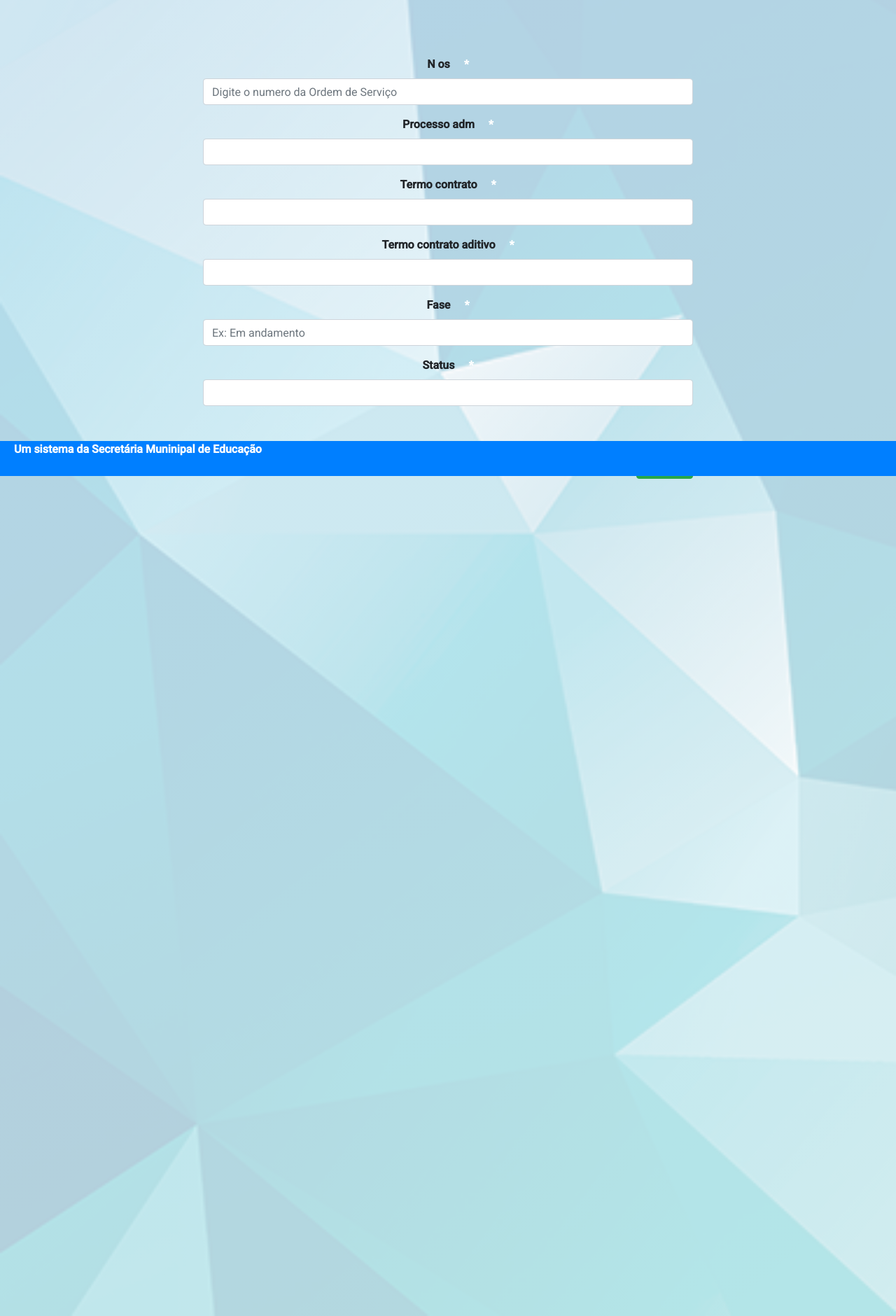
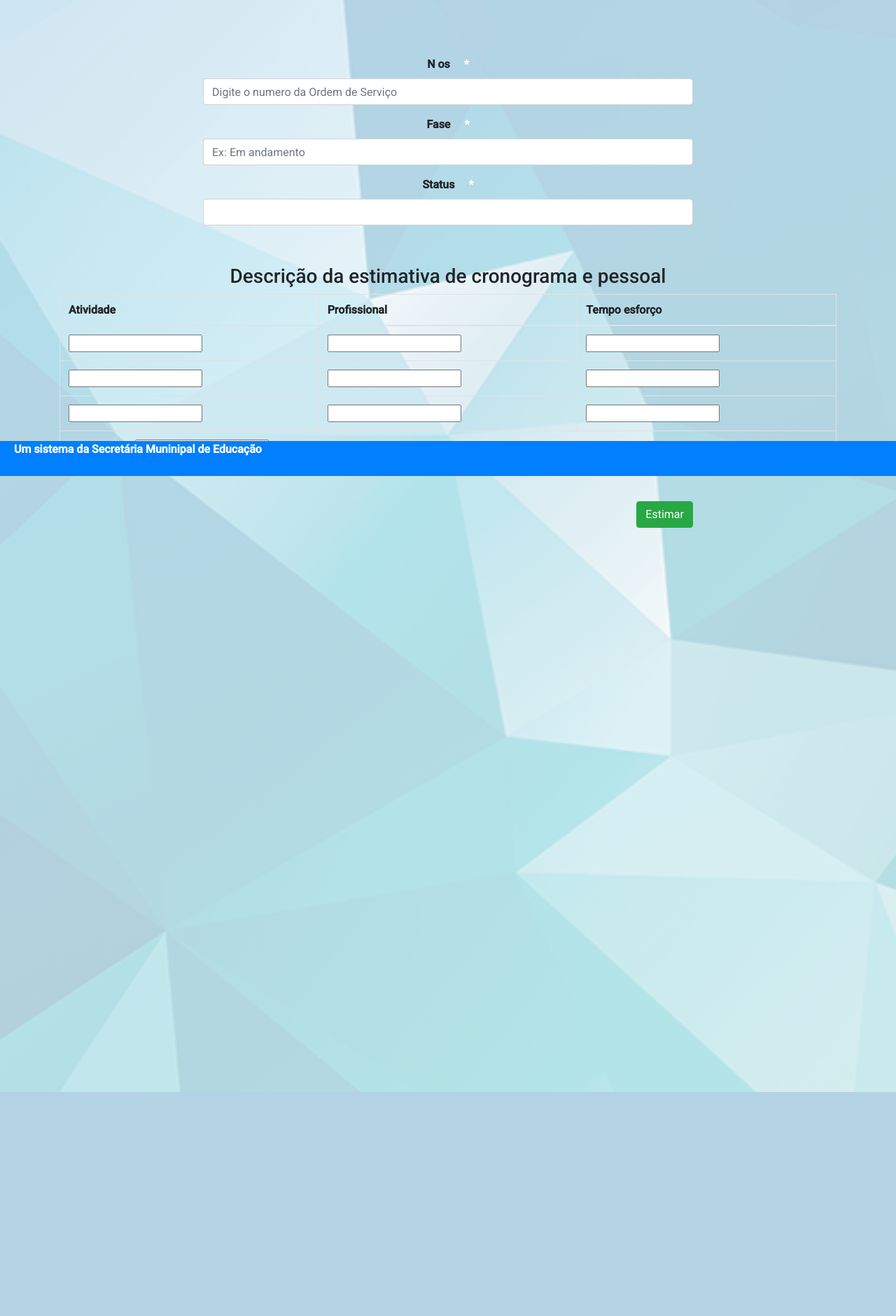
Before and after one commit to prefeiturasp/SME-Controle-de-OS, a Django app: page /menu/estimarOS/ in a window 1280 px wide. Shown: the part 120-2000 px from the top of the page at 70% size. After the commit the page ends 1680 px from the top, so only its background shows below. Run offline with Django 3.2, Linux system fonts and the light colour scheme; the visitor is signed in with stand-in values (Sample User, id 1); parts of the project's set-up code (start-up, migrations or seed data) failed here and were passed over; some libraries are stand-ins or nearby versions.

Commit message:
Estimating description table created in template estimarOS

```diff
--- a/django/sme/os_management/forms.py
+++ b/django/sme/os_management/forms.py
@@ -1,7 +1,7 @@
 from django import forms
 from django.forms import ModelForm, Textarea
 from .models import (MeuLogin, CadastroOS, Administrativo, TermoContrato, TermoAditivo,
-Demandante, TipoServico, Sistema, Fase, Status)
+Demandante, TipoServico, Sistema, Fase, Status, EstimarEsforco)
 
 class MeuLoginForm(forms.ModelForm):
 
@@ -18,10 +18,13 @@ class CadastroOSForm(forms.ModelForm):
     responsavel = forms.CharField(widget=forms.TextInput(attrs={'placeholder': 'Digite o responsavel por esta solicitação'}))
     tipo = forms.ModelChoiceField(queryset=TipoServico.objects.all(), widget=forms.TextInput(attrs={'placeholder': 'Ex: Reparação, manutenção, nova funcionalidade'}))
     sistema = forms.ModelChoiceField(queryset=Sistema.objects.all(), widget=forms.TextInput(attrs={'placeholder': 'Ex: EOL, SGP, SERAP'}))
+    processo_adm = forms.ModelChoiceField(queryset=Administrativo.objects.all(), widget=forms.TextInput())
+    termo_contrato = forms.ModelChoiceField(queryset=TermoContrato.objects.all(), widget=forms.TextInput())
+    termo_contrato_aditivo= forms.ModelChoiceField(queryset=TermoAditivo.objects.all(), widget=forms.TextInput())
 
     class Meta:
         model = CadastroOS
-        fields = ( 'n_os','data_necessidade','demandante' ,'responsavel', 'tipo', 'prioridade', 'sistema', 'solicitacao', 'observacao')
+        fields = ( 'n_os','data_necessidade','demandante' ,'responsavel', 'processo_adm', 'termo_contrato', 'termo_contrato_aditivo','tipo', 'prioridade', 'sistema', 'solicitacao', 'observacao')
         widgets = {
             'solicitacao': Textarea(attrs={'cols': 20, 'rows': 5, 'placeholder':'Descreva qual foi a necessidade que gerou está solicitação'}),
             'observacao' : Textarea(attrs={'cols': 20, 'rows': 5}),
@@ -31,16 +34,12 @@ class CadastroOSForm(forms.ModelForm):
 class EstimarOSForm(forms.ModelForm):
 
     n_os = forms.IntegerField(widget=forms.TextInput(attrs={'placeholder': 'Digite o numero da Ordem de Serviço'}))
-    processo_adm = forms.ModelChoiceField(queryset=Administrativo.objects.all(), widget=forms.TextInput())
-    termo_contrato = forms.ModelChoiceField(queryset=TermoContrato.objects.all(), widget=forms.TextInput())
-    termo_contrato_aditivo = forms.ModelChoiceField(queryset=TermoAditivo.objects.all(), widget=forms.TextInput())
     fase = forms.ModelChoiceField(queryset=Fase.objects.all(), widget=forms.TextInput(attrs={'placeholder': 'Ex: Em andamento'}))
     status = forms.ModelChoiceField(queryset=Status.objects.all(), widget=forms.TextInput())
 
     class Meta:
         model = CadastroOS
-        fields = ('n_os', 'termo_contrato', 'termo_contrato_aditivo', 'processo_adm', 'data_aceite','data_entrega','mes_fatura', 'mes_fatura',
-        'ano_fatura')
+        fields = ('n_os','data_aceite','data_entrega',)
 
 class VisualizarOSForm(forms.ModelForm):
 
--- a/django/sme/os_management/static/css/base.css
+++ b/django/sme/os_management/static/css/base.css
@@ -5,7 +5,7 @@ body{
     background-repeat: no-repeat;
     background-size: cover;
     width : 100%;
-    height: 250%;
+    height: 210%;
 }
 
 
--- a/django/sme/os_management/static/css/estimarOS.css
+++ b/django/sme/os_management/static/css/estimarOS.css
@@ -12,4 +12,14 @@
     display: flex;
     justify-content: flex-end;
     max-width: 700px;
+    margin-bottom: 50px;
+
 }
+
+h3{
+    margin-top: 40px;
+}
+
+.table-bordered{
+    font-weight: bold;
+}
--- a/django/sme/os_management/templates/os_management/estimarOS.html
+++ b/django/sme/os_management/templates/os_management/estimarOS.html
@@ -4,11 +4,44 @@
 
 {% block content %}
 <div class="row justify-content-center"></div>
-    <form method="POST" class="estimarOS-form">{% csrf_token %}
+    <form method="POST" class="estimarOS-form">
+        {% csrf_token %}
         {% crispy form %}
-        <div class="botao">
-            <button type="submit" class="btn btn-success">Estimar</button>
-        </div>
     </form>
+
+    <h3>Descrição da estimativa de cronograma e pessoal</h3>
+   <table class="table table-bordered">
+       <thead>
+           <tr>
+               <th scope="col">Atividade</th>
+               <th scope="col">Profissional</th>
+               <th scope="col">Tempo esforço</th>
+           </tr>
+       </thead>
+       <tbody>
+           <tr>
+               <td><input type="text"></td>
+               <td><input type="text"></td>
+               <td><input type="text"></td>
+           </tr>
+           <tr>
+                <td><input type="text"></td>
+                <td><input type="text"></td>
+                <td><input type="text"></td>
+           </tr>
+           <tr>
+                <td><input type="text"></td>
+                <td><input type="text"></td>
+                <td><input type="text"></td>
+           </tr>
+           <tr>
+               <td colspan="3">Esforço total   <input type="text"></td>
+           </tr>
+       </tbody>
+   </table>
+
+   <div class="botao">
+        <button type="submit" class="btn btn-success">Estimar</button>
+    </div>
 </div>
 {% endblock content%}
```
